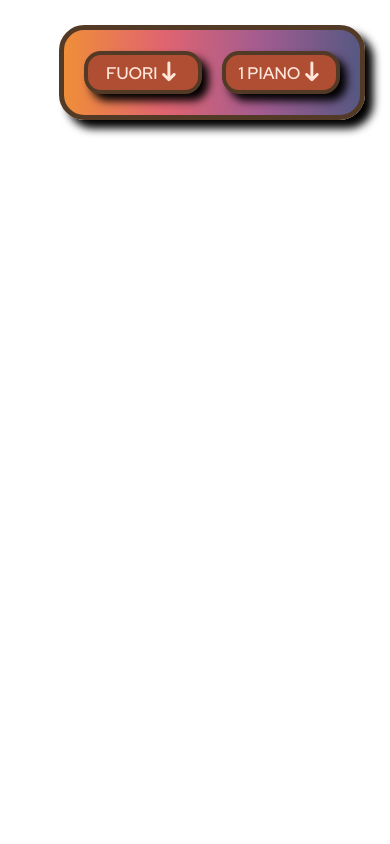
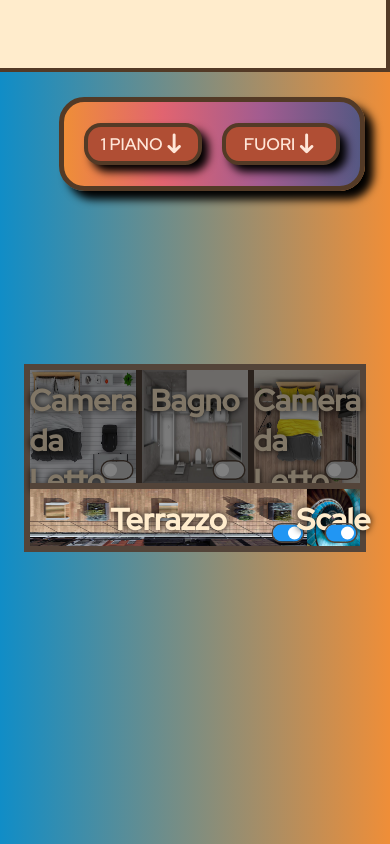
Before and after one commit to leobertolotti1806/BERTOLOTTI_impianto_elettrico, a plain HTML site: page floor2.html in a window 390 px wide. Drawn offline with nearby package versions, Linux system fonts and the light colour scheme.

Commit message:
finalizzazione progetto e aggiunta piano 2

```diff
--- a/css/base.css
+++ b/css/base.css
@@ -29,23 +29,21 @@ main{
     background-image: linear-gradient(to right, #108dc7, #ef8e38);
 }
 
-.container{
-    display: flex;
-    align-items: center;
-    justify-content: space-evenly;
-    border: 0.7vh rgb(83, 58, 38) solid;
-    border-radius: 3vh;
-    box-shadow: 1vh 1vh 1vh black;
-    background-image: linear-gradient(to right, #ef8e38,#e16470, #a25c90, #565883);
-}
 
 #menu{
     position: absolute;
     z-index: 10;
     top: 3vh;
     right: 3vh;
+    display: flex;
+    align-items: center;
+    justify-content: space-evenly;
     width: 35vh;
     height: 10vh;
+    border: 0.7vh rgb(83, 58, 38) solid;
+    border-radius: 3vh;
+    box-shadow: 1vh 1vh 1vh black;
+    background-image: linear-gradient(to right, #ef8e38,#e16470, #a25c90, #565883);
 }
 
 #menu > button {
--- /dev/null
+++ b/css/floor.css
@@ -0,0 +1,282 @@
+#menu > button:first-child:hover {
+    transform: translateY(1vh);
+}
+
+#menu > button:last-child:hover {
+    transform: translateY(-1vh);
+}
+
+aside{
+    display: flex;
+    align-items: center;
+    flex-direction: column;
+    min-width: 20vh;
+    height: 100vh;
+    border-right: 0.8vh #534439 solid;
+    background-color: #FFECCC;
+}
+
+aside > b , aside > div:first-child{
+    display: flex;
+    align-items: center;
+    justify-content: center;
+    font-size: 2.5vh;
+    font-weight: bold;
+    height: 8vh;
+    width: 100%;
+    border-bottom: 0.5vh rgb(83, 58, 38) solid;
+}
+
+aside > div{
+    display: flex;
+    align-items: center;
+    justify-content: space-between;
+    padding: 2vh;
+    box-sizing: border-box;
+    width: 100%;
+    height: 7vh;
+    font-size: 1.8vh;
+    border-bottom: 0.5vh rgb(83, 58, 38) solid;
+}
+
+aside > div > span{
+    color: red;
+}
+
+main{
+    position: relative;
+    flex-grow: 1;
+}
+
+section {
+    display: grid;
+    grid-template-areas:
+        's s b b c c'
+        's s b b c c'
+        'o o o o o scale';
+    width: 1300px;
+    height: 700px;
+    background-color: #534439;
+    border: 0.8vh #534439 solid;
+}
+
+section > div{
+    position: relative;
+    display: flex;
+    justify-content: center;
+    background-size: 100% 100%;
+    box-sizing: border-box;
+    filter: brightness(0.5);
+    transition: filter 0.4s;
+}
+
+section > div > b{
+    position: absolute;
+    margin-top: 10px;
+    font-size: 30px;
+    text-shadow: 0px 0px 7px black;
+    color: #FFECCC;
+}
+
+div.on{
+    filter: brightness(1);
+}
+
+span.on{
+    color: green;
+}
+
+#Camera-1 , #Cucina{
+    grid-area: c;
+    background-image: url(../img/camera1.avif);
+}
+
+#Cucina{
+    background-image: url(../img/cucina.jpeg);
+}
+
+#Camera-2 , #Sala{
+    grid-area: s;
+    border-right: 0.8vh #534439 solid;
+    background-image: url(../img/camera2.avif);
+}
+
+#Sala{
+    background-image: url(../img/salotto.avif);
+}
+
+#Terrazzo , #Corridoio{
+    grid-area: o;
+    border-top: 0.8vh #534439 solid;
+    background-image: url(../img/parquet.jpg);
+}
+
+#Terrazzo{
+    background-image: url(../img/balcone.jpeg);
+}
+
+#Scale {
+    grid-area: scale;
+    border-top: 0.8vh #534439 solid;
+    background-image: url(../img/scale.jpg);
+}
+
+#Bagno-2 , #Bagno-1 {
+    grid-area: b;
+    border-right: 0.8vh #534439 solid;
+    background-image: url(../img/bagno2.jpg);
+}
+
+#Bagno-2{
+    background-image: url(../img/bagno1.jpg);
+}
+
+label{
+    position: absolute;
+    bottom: 1vh;
+    right: 1vh;
+    width: 60px;
+    height: 34px;
+    border: 0.4vh #534439 solid;
+    border-radius: 3vh;
+    overflow: hidden;
+}
+
+label > span {
+    position: absolute;
+    cursor: pointer;
+    top: 0;
+    left: 0;
+    right: 0;
+    bottom: 0;
+    background-color: #ccc;
+    transition: 0.4s;
+}
+
+label > input{
+    display: none;
+}
+
+label > span:before {
+    position: absolute;
+    content: "";
+    height: 26px;
+    width: 26px;
+    left: 4px;
+    bottom: 4px;
+    border-radius: 50%;
+    background-color: white;
+    transition: 0.4s;
+}
+
+label > input:checked + span {
+    background-color: #2196F3 !important;
+}
+
+label > input:checked + span::before {
+    transform: translateX(26px);
+}
+
+@media screen and (max-width: 1600px) {
+    section{
+        width: 910px;
+        height: 490px;
+    }
+}
+
+@media screen and (max-width: 1130px) {
+    section{
+        width: 700px;
+        height: 380px;
+    }
+}
+
+@media screen and (max-width: 900px) {
+    section{
+        width: 590px;
+        height: 318px;
+    }
+
+    label{
+        transform: scale(80%);
+        bottom: 0;
+        right: 0;
+    }
+}
+
+@media screen and (max-width: 790px) {
+    body{
+        flex-direction: column;
+    }
+
+    aside{
+        flex-direction: row;
+        max-height: 8vh;
+        width: 100%;
+        border-right: none;
+        border-bottom: 0.5vh rgb(83, 58, 38) solid;
+    }
+
+    aside > div:first-child{
+        border-bottom: none;
+    }
+
+    aside > b{
+        display: none;
+    }
+
+    aside > div{
+        flex-direction: column;
+        justify-content: space-evenly;
+        height: 100%;
+        padding: 0.4vh;
+        border-right: 0.5vh rgb(83, 58, 38) solid;
+        border-bottom: none;
+    }
+
+    aside > div:last-child{
+        border: none;
+    }
+}
+
+@media screen and (max-width: 620px) {
+    section{
+        width: 470px;
+        height: 254px;
+    }
+
+    label{
+        transform: scale(60%);
+    }
+}
+
+@media screen and (max-width: 500px) {
+    section{
+        width: 410px;
+        height: 220px;
+    }
+
+    label{
+        transform: scale(50%);
+        bottom: -0.8vh;
+        right: -1.6vh;
+    }
+}
+
+@media screen and (max-width: 435px) {
+    section{
+        width: 330px;
+        height: 176px;
+    }
+
+}
+
+@media screen and (max-width: 350px) {
+    section{
+        transform: scale(80%);
+    }
+
+    aside > div{
+        font-size: 1.3vh;
+    }
+}
--- a/floor2.html
+++ b/floor2.html
@@ -5,31 +5,84 @@
     <meta name="viewport" content="width=device-width, initial-scale=1.0">
 
     <link rel="stylesheet" href="./css/base.css">
-    <link rel="stylesheet" href="./css/floor2.css">
+    <link rel="stylesheet" href="./css/floor.css">
 
     <link rel="stylesheet"
         href="https://fonts.googleapis.com/css2?family=Material+Symbols+Rounded:opsz,wght,FILL,GRAD@48,400,0,0" />
 
     <script src="./js/floor.js" defer></script>
 
+    <style>
+        #menu > button:hover { transform: translateY(1vh) !important;}
+    </style>
+
     <link rel="icon" href="./img/icon.png">
 
     <title>Piano 2</title>
 </head>
 <body>
-    <div class="container" id="menu">
+    <aside>
+        <div></div>
+        <b>Piano 2</b>
+    </aside>
+
+    <main>
+        <section>
+            <div id="Camera-1">
+                <b>Camera da Letto</b>
+                <label>
+                    <input type="checkbox">
+                    <span></span>
+                </label>
+            </div>
+
+            <div id="Camera-2">
+                <b>Camera da Letto</b>
+                <label>
+                    <input type="checkbox">
+                    <span></span>
+                </label>
+            </div>
+
+            <div id="Terrazzo" class="on">
+                <b>Terrazzo</b>
+                <label>
+                    <input type="checkbox" checked>
+                    <span></span>
+                </label>
+            </div>
+
+            <div id="Bagno-2">
+                <b>Bagno</b>
+                <label>
+                    <input type="checkbox">
+                    <span></span>
+                </label>
+            </div>
+
+            <div class="on" id="Scale">
+                <b>Scale</b>
+                <label>
+                    <input type="checkbox" checked>
+                    <span></span>
+                </label>
+            </div>
+        </section>
+
+        <div id="menu">
+            <button id="floor1">
+                1 PIANO
+                <span class="material-symbols-rounded">
+                    south
+                </span>
+            </button>
             <button id="index">
                 FUORI
                 <span class="material-symbols-rounded">
                     south
                 </span>
             </button>
-        <button id="floor1">
-            1 PIANO
-            <span class="material-symbols-rounded">
-                south
-            </span>
-        </button>
         </div>
+    </main>
 </body>
 </html>
--- a/js/floor.js
+++ b/js/floor.js
@@ -1,22 +1,16 @@
 let owner = new URLSearchParams(window.location.search).get('n');
-
-function check(e) {
-    open(`./${e.target.id}.html?n=${owner}`, "_self");
-}
 
 if (owner !== null) {
 
+    let aside = document.querySelector("aside");
 
-} else open("./index.html", "_self");
-
-let aside = document.querySelector("aside");
+    aside.querySelector("div").textContent += "Ciao " + owner;
 
     for (const room of document.querySelectorAll("section > div")) {
         let div = document.createElement("div");
         let span = document.createElement("span");
 
-
-    div.textContent = room.id;
+        div.textContent = room.id.replace("-", " ");
         div.appendChild(span);
 
         if (room.classList.contains("on")) {
@@ -41,7 +35,9 @@ for (const room of document.querySelectorAll("section > div")) {
         }
     }
 
-for (const btn of document.querySelectorAll("#menu > button"))
+    for (const btn of document.querySelectorAll("#menu > button")) {
         btn.addEventListener("click", () => {
             open(`./${btn.id}.html?n=${owner}`, "_self");
         });
+    }
+} else open("./index.html", "_self");
```
Also changed, not shown: floor1.html (+9 -3 lines), js/index.js (+5 -4 lines), img/bagno1.jpg (added), img/bagno2.jpg (added), img/balcone.jpeg (added), img/camera1.avif (added), img/camera2.avif (added), img/scale.jpg (added). Lines whose indentation alone changed are shown as unchanged.
